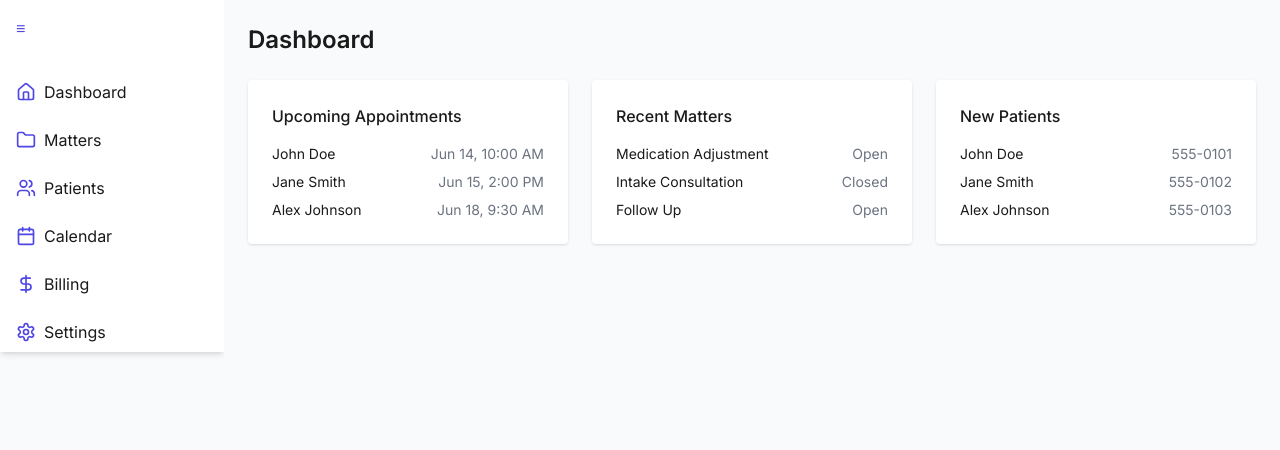
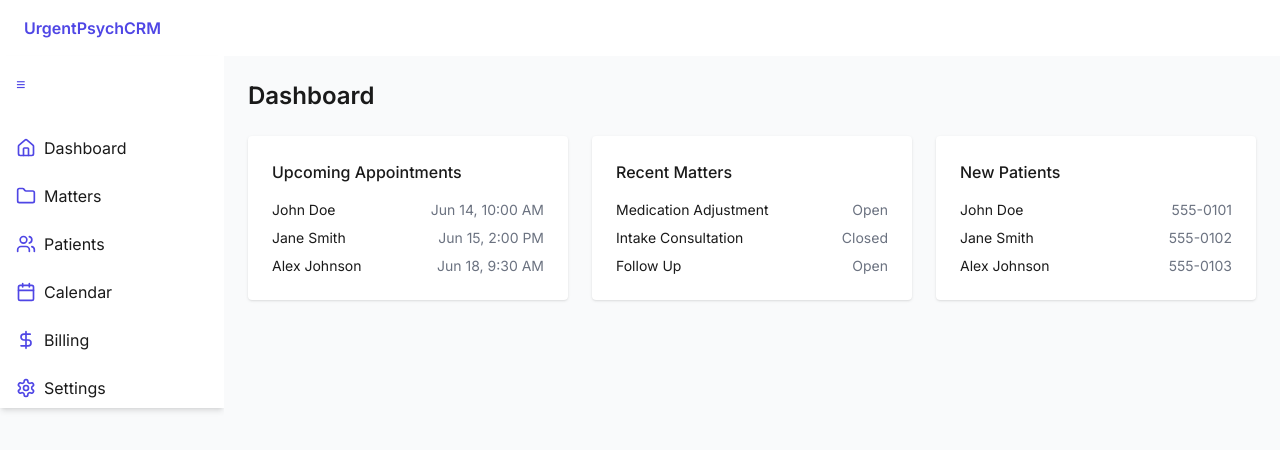
Before and after one commit to sorryforpie/UrgentPsychCRM, a Next.js app: page / in a window 1280 px wide. Shown: the top 450 px of the page. Built offline with nearby package versions, Linux system fonts and the light colour scheme.

Commit message:
Add header to layout

```diff
--- a/src/components/Layout.tsx
+++ b/src/components/Layout.tsx
@@ -1,11 +1,24 @@
 import { ReactNode } from 'react';
 import Sidebar from './Sidebar';
 
-export default function Layout({ children }: { children: ReactNode }) {
+interface LayoutProps {
+  children: ReactNode;
+  title?: ReactNode;
+}
+
+export default function Layout({ children, title }: LayoutProps) {
   return (
-    <div className="flex min-h-screen">
-      <Sidebar />
-      <main className="flex-1 p-6 bg-background">{children}</main>
+    <div className="flex min-h-screen flex-col">
+      <header className="w-full bg-white shadow px-6 py-4">
+        <div className="flex items-center justify-between">
+          <span className="font-semibold text-accent">UrgentPsychCRM</span>
+          {title && <div className="text-lg font-medium">{title}</div>}
+        </div>
+      </header>
+      <div className="flex flex-1">
+        <Sidebar />
+        <main className="flex-1 p-6 bg-background">{children}</main>
+      </div>
     </div>
   );
 }
```
